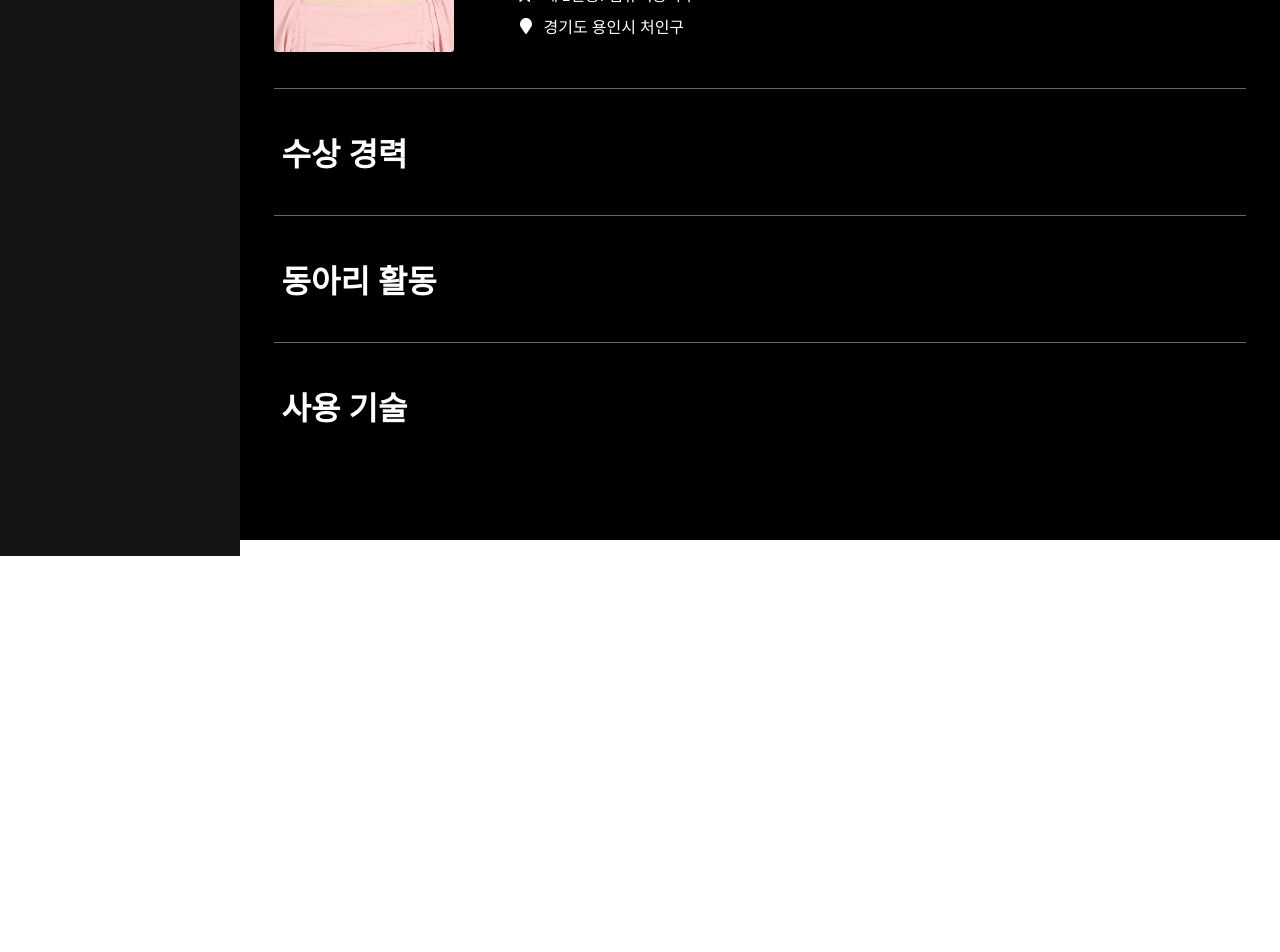
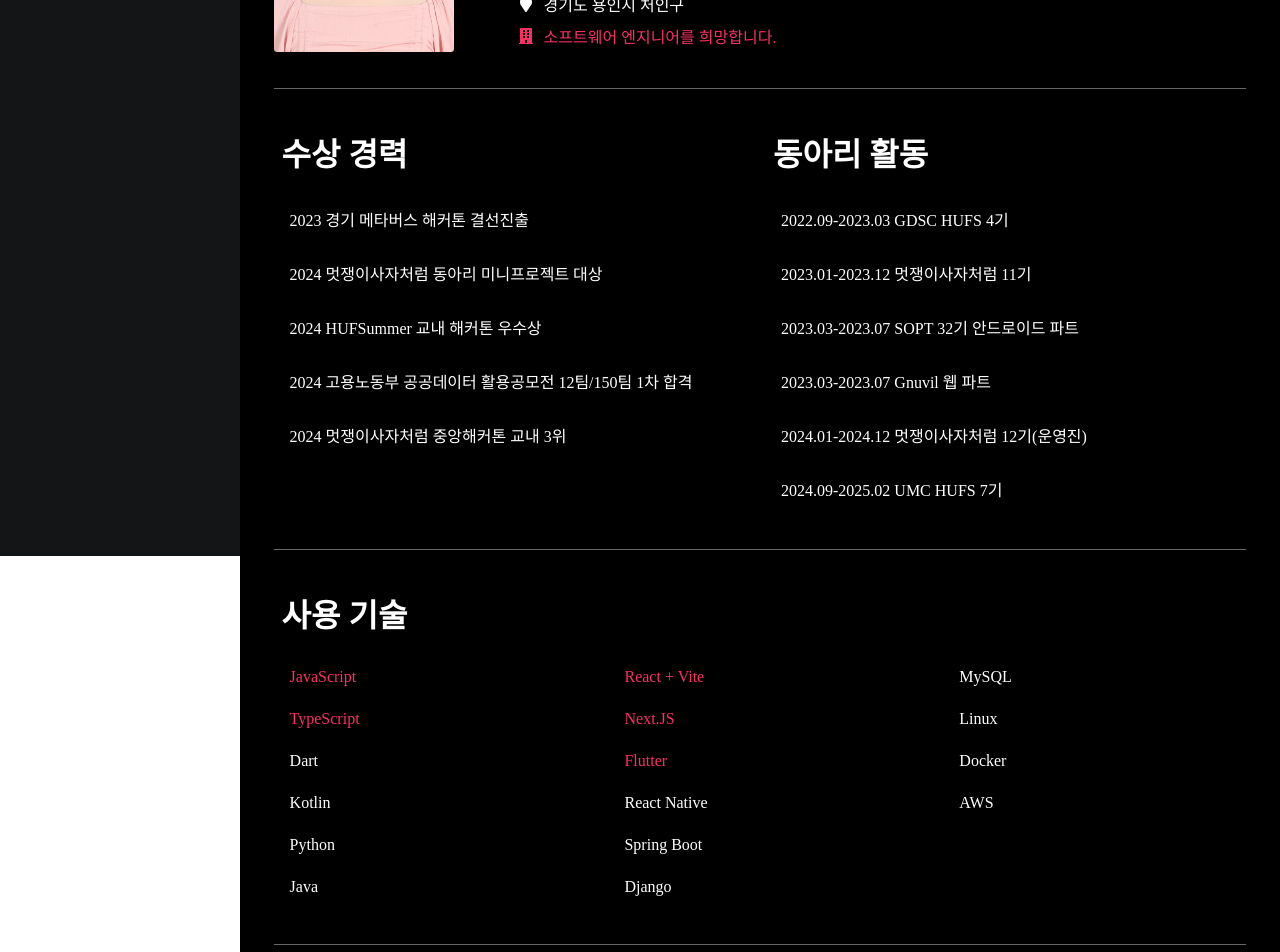
Before and after one commit to Bewheneverwhatiwant/Life_is_a_maze, a React (Vite) app: page / in a window 1280 px wide. Shown: the part 260-1212 px from the top of the page. Before the commit the page ends 800 px from the top, so only its background shows below. Built offline with nearby package versions, Linux system fonts and the light colour scheme.

Commit message:
[ADD] 내용 추가 완료

```diff
--- a/src/App.jsx
+++ b/src/App.jsx
@@ -20,6 +20,7 @@ const Main = styled.main`
     margin-left: 15rem;
     background-color: black;
     padding-top: 8vh;
+    padding-bottom: 8vh;
 `;
 
 function App() {
--- a/src/ResetCss.jsx
+++ b/src/ResetCss.jsx
@@ -13,6 +13,21 @@ const ResetCss = createGlobalStyle`
     margin: 0;
     padding: 0;
   }
+
+  /* 스크롤바 스타일 */
+  &::-webkit-scrollbar {
+    width: 12px;
+  }
+
+  &::-webkit-scrollbar-thumb {
+    background-color: #AFAFAF;
+    border-radius: 1rem;
+  }
+
+  &::-webkit-scrollbar-track {
+    background-color: #383838;
+  }
+
 `;
 
 export default ResetCss;
--- a/src/maincomponents/mainpage.jsx
+++ b/src/maincomponents/mainpage.jsx
@@ -3,11 +3,13 @@ import styled from 'styled-components';
 
 import CustomFont from '../components/CommonComponents/CustomFont';
 import CustomColumn from '../components/CommonComponents/CustomColumn';
+import CustomRow from '../components/CommonComponents/CustomRow';
 
 import MyInfo from './myInfo';
 import MyAward from './myAward';
 import MyClub from './myClub';
 import MySkill from './mySkill';
+import MyLisence from './myLisence';
 
 const Divider = styled.div`
     background-color: #666666;
@@ -22,11 +24,14 @@ const MainPage = () => {
         <CustomColumn $width='100%' $alignItems='center' $justifyContent='flex-start' $gap='2rem'>
             <MyInfo />
             <Divider />
-            <MyAward />
-            <Divider />
-            <MyClub />
+            <CustomRow $width='95%' $justifyContent='space-between' $alignItems='flex-start'>
+                <MyAward />
+                <MyClub />
+            </CustomRow>
             <Divider />
             <MySkill />
+            <Divider />
+            <MyLisence />
         </CustomColumn>
 
     );
--- a/src/maincomponents/myAward.jsx
+++ b/src/maincomponents/myAward.jsx
@@ -8,10 +8,18 @@ const MyAward = () => {
 
     return (
 
-        <CustomColumn $width='95%' $alignItems='flex-start' $justifyContent='flex-start' $gap='0.5rem'>
+        <CustomColumn $width='50%' $alignItems='flex-start' $justifyContent='flex-start' $gap='1.5rem'>
             <CustomFont $color='white' $font='2rem' $fontWeight='bold'>
                 수상 경력
             </CustomFont>
+
+            <CustomColumn $width='100%' $alignItems='flex-start' $justifyContent='center' gap='0.5rem'>
+                <CustomFont $color='white' $font='1rem'>2023 경기 메타버스 해커톤 결선진출</CustomFont>
+                <CustomFont $color='white' $font='1rem'>2024 멋쟁이사자처럼 동아리 미니프로젝트 대상</CustomFont>
+                <CustomFont $color='white' $font='1rem'>2024 HUFSummer 교내 해커톤 우수상</CustomFont>
+                <CustomFont $color='white' $font='1rem'>2024 고용노동부 공공데이터 활용공모전 12팀/150팀 1차 합격</CustomFont>
+                <CustomFont $color='white' $font='1rem'>2024 멋쟁이사자처럼 중앙해커톤 교내 3위</CustomFont>
+            </CustomColumn>
         </CustomColumn>
 
     );
--- a/src/maincomponents/myClub.jsx
+++ b/src/maincomponents/myClub.jsx
@@ -8,10 +8,19 @@ const MyClub = () => {
 
     return (
 
-        <CustomColumn $width='95%' $alignItems='flex-start' $justifyContent='flex-start' $gap='0.5rem'>
+        <CustomColumn $width='50%' $alignItems='flex-start' $justifyContent='flex-start' $gap='1.5rem'>
             <CustomFont $color='white' $font='2rem' $fontWeight='bold'>
                 동아리 활동
             </CustomFont>
+
+            <CustomColumn $width='100%' $alignItems='flex-start' $justifyContent='center' gap='0.5rem'>
+                <CustomFont $color='white' $font='1rem'>2022.09-2023.03 GDSC HUFS 4기</CustomFont>
+                <CustomFont $color='white' $font='1rem'>2023.01-2023.12 멋쟁이사자처럼 11기</CustomFont>
+                <CustomFont $color='white' $font='1rem'>2023.03-2023.07 SOPT 32기 안드로이드 파트</CustomFont>
+                <CustomFont $color='white' $font='1rem'>2023.03-2023.07 Gnuvil 웹 파트</CustomFont>
+                <CustomFont $color='white' $font='1rem'>2024.01-2024.12 멋쟁이사자처럼 12기(운영진)</CustomFont>
+                <CustomFont $color='white' $font='1rem'>2024.09-2025.02 UMC HUFS 7기</CustomFont>
+            </CustomColumn>
         </CustomColumn>
 
     );
--- a/src/maincomponents/myInfo.jsx
+++ b/src/maincomponents/myInfo.jsx
@@ -10,6 +10,7 @@ import { FaUniversity } from "react-icons/fa";
 import { FaBookmark } from "react-icons/fa";
 import { IoBookmarks } from "react-icons/io5";
 import { FaMapMarker } from "react-icons/fa";
+import { FaBuilding } from "react-icons/fa";
 
 const ModalOverlay = styled.div`
     position: fixed;
@@ -83,6 +84,11 @@ const MyInfo = () => {
                         <FaMapMarker style={{ color: 'white', fontSize: '1rem' }} />
                         <CustomFont $color='white' $font='1rem'>경기도 용인시 처인구</CustomFont>
                     </CustomRow>
+
+                    <CustomRow>
+                        <FaBuilding style={{ color: '#F93062', fontSize: '1rem' }} />
+                        <CustomFont $color='#F93062' $font='1rem'>소프트웨어 엔지니어를 희망합니다.</CustomFont>
+                    </CustomRow>
                 </CustomColumn>
 
                 {isModalOpen && (
--- /dev/null
+++ b/src/maincomponents/myLisence.jsx
@@ -0,0 +1,27 @@
+import React from 'react';
+import styled from 'styled-components';
+
+import CustomFont from '../components/CommonComponents/CustomFont';
+import CustomColumn from '../components/CommonComponents/CustomColumn';
+import CustomRow from '../components/CommonComponents/CustomRow';
+
+const MyLisence = () => {
+
+    return (
+
+        <CustomColumn $width='95%' $alignItems='flex-start' $justifyContent='flex-start' $gap='1.5rem'>
+            <CustomFont $color='white' $font='2rem' $fontWeight='bold'>
+                자격증 및 시험
+            </CustomFont>
+
+            <CustomColumn $width='100%' $alignItems='flex-start'>
+                <CustomFont $color='white' $font='1rem'>TOEIC ???점</CustomFont>
+                <CustomFont $color='white' $font='1rem'>FLEX 독일어 ???점</CustomFont>
+                <CustomFont $color='white' $font='1rem'>TOPCIT ???점</CustomFont>
+            </CustomColumn>
+        </CustomColumn>
+
+    );
+};
+
+export default MyLisence;
--- a/src/maincomponents/mySkill.jsx
+++ b/src/maincomponents/mySkill.jsx
@@ -3,15 +3,43 @@ import styled from 'styled-components';
 
 import CustomFont from '../components/CommonComponents/CustomFont';
 import CustomColumn from '../components/CommonComponents/CustomColumn';
+import CustomRow from '../components/CommonComponents/CustomRow';
 
 const MySkill = () => {
 
     return (
 
-        <CustomColumn $width='95%' $alignItems='flex-start' $justifyContent='flex-start' $gap='0.5rem'>
+        <CustomColumn $width='95%' $alignItems='flex-start' $justifyContent='flex-start' $gap='1.5rem'>
             <CustomFont $color='white' $font='2rem' $fontWeight='bold'>
                 사용 기술
             </CustomFont>
+
+            <CustomRow $width='100%' $alignItems='flex-start' $justifyContent='space-between'>
+                <CustomColumn $width='30%' $gap='1.5rem' $alignItems='flex-start'>
+                    <CustomFont $color='#F93062' $font='1rem'>JavaScript</CustomFont>
+                    <CustomFont $color='#F93062' $font='1rem'>TypeScript</CustomFont>
+                    <CustomFont $color='white' $font='1rem'>Dart</CustomFont>
+                    <CustomFont $color='white' $font='1rem'>Kotlin</CustomFont>
+                    <CustomFont $color='white' $font='1rem'>Python</CustomFont>
+                    <CustomFont $color='white' $font='1rem'>Java</CustomFont>
+                </CustomColumn>
+
+                <CustomColumn $width='30%' $gap='1.5rem' $alignItems='flex-start'>
+                    <CustomFont $color='#F93062' $font='1rem'>React + Vite</CustomFont>
+                    <CustomFont $color='#F93062' $font='1rem'>Next.JS</CustomFont>
+                    <CustomFont $color='#F93062' $font='1rem'>Flutter</CustomFont>
+                    <CustomFont $color='white' $font='1rem'>React Native</CustomFont>
+                    <CustomFont $color='white' $font='1rem'>Spring Boot</CustomFont>
+                    <CustomFont $color='white' $font='1rem'>Django</CustomFont>
+                </CustomColumn>
+
+                <CustomColumn $width='30%' $gap='1.5rem' $alignItems='flex-start'>
+                    <CustomFont $color='white' $font='1rem'>MySQL</CustomFont>
+                    <CustomFont $color='white' $font='1rem'>Linux</CustomFont>
+                    <CustomFont $color='white' $font='1rem'>Docker</CustomFont>
+                    <CustomFont $color='white' $font='1rem'>AWS</CustomFont>
+                </CustomColumn>
+            </CustomRow>
         </CustomColumn>
 
     );
```
